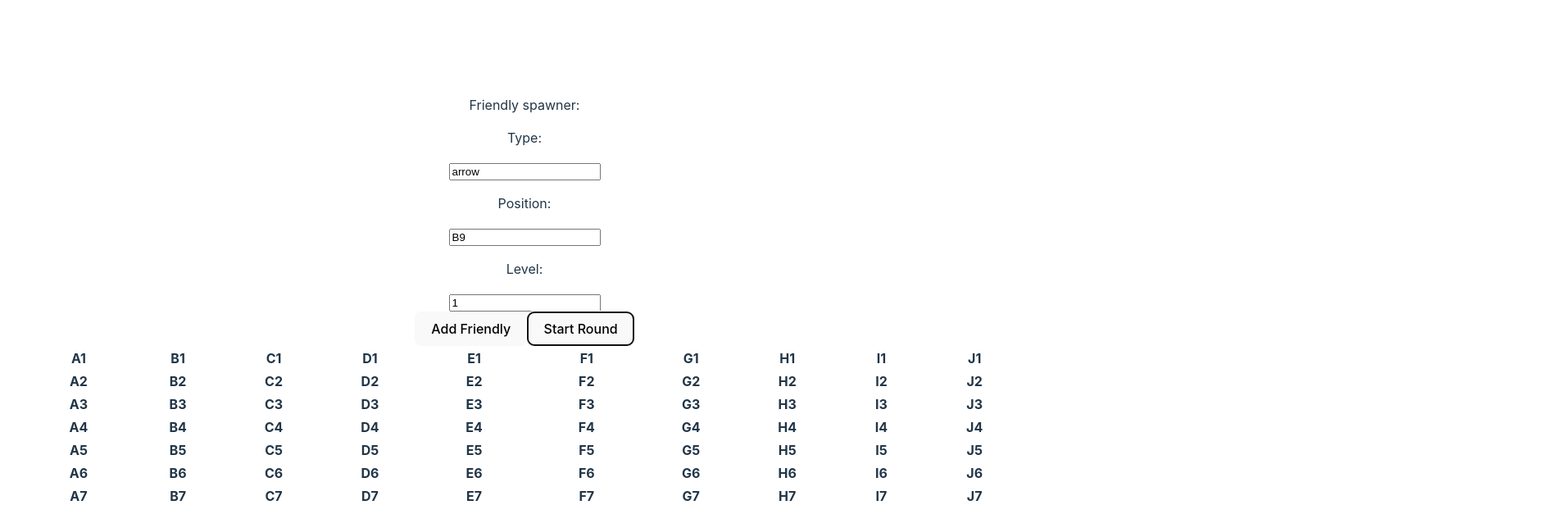
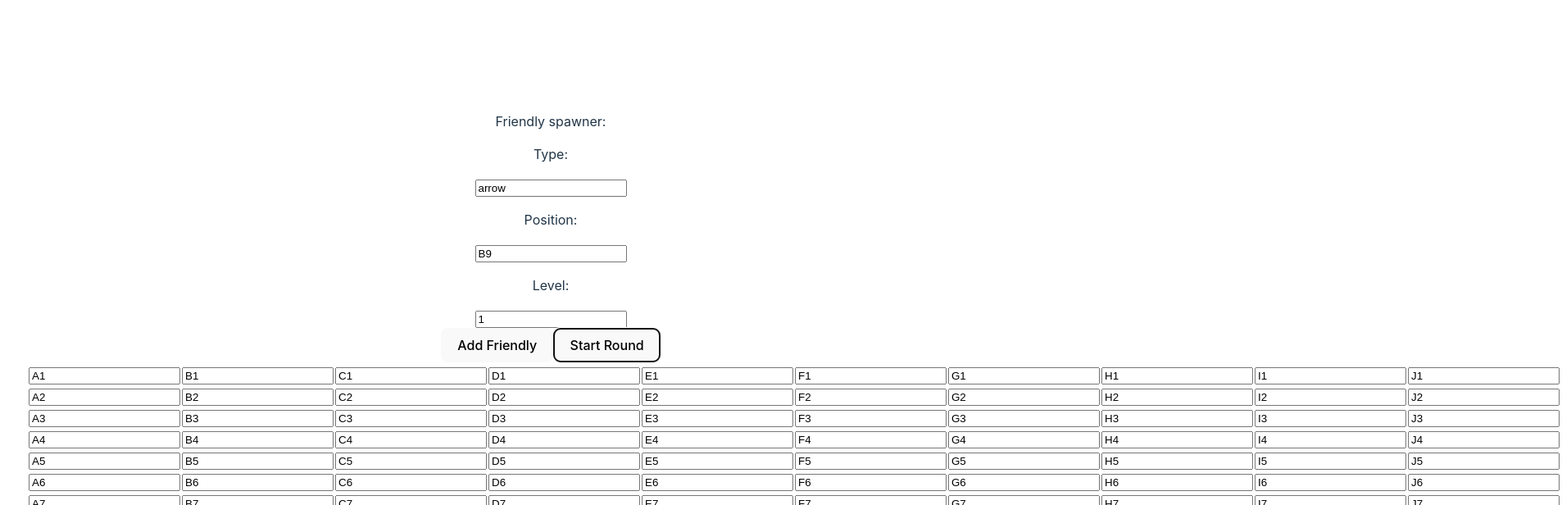
Before and after one commit to daefron/spreadsheet-creep, a React (Vite) app: page / in a window 1280 px wide. Both pictures are taken after a click on the button "Start Round". Shown: the top 616 px of the page at 82% size, 1906 px wide, since content can reach past the window. Built offline with nearby package versions, Linux system fonts and the light colour scheme.

Commit message:
replaced <p> in table with <input>

```diff
--- a/src/Game Logic/Engine.jsx
+++ b/src/Game Logic/Engine.jsx
@@ -607,6 +607,7 @@ export default function EngineOutput() {
 
   //handles making a usable array for the grid renderer
   const [gameboardEntities, setGameboardEntities] = useState([]);
+
   function updateGameboardEntities(activeEntities) {
     let grid = [];
     const boardWidth = ["A", "B", "C", "D", "E", "F", "G", "H", "I", "J"];
@@ -643,16 +644,21 @@ export default function EngineOutput() {
   function GameboardRender() {
     return (
       <table>
+        <tbody>
           {gameboardEntities.map((row) => {
             return (
-            <tr>
+              <tr style={{ display: "flex", justifyContent: "space-between" }}>
                 {row.map((position) => {
-                console.log(position);
-                return <th style={{width:"400px"}} key={position[0]}>{position[1]}</th>;
+                  return (
+                    <th key={position[0]}>
+                      <input type="text" defaultValue={position[1]}></input>
+                    </th>
+                  );
                 })}
               </tr>
             );
           })}
+        </tbody>
       </table>
     );
   }
```
Lines whose indentation alone changed are shown as unchanged.
